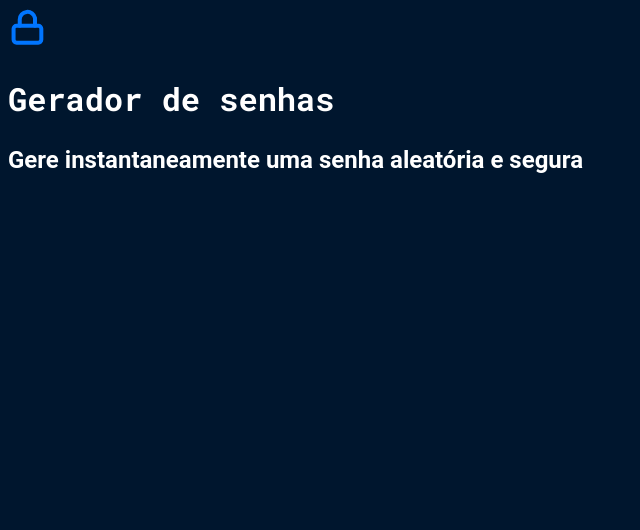
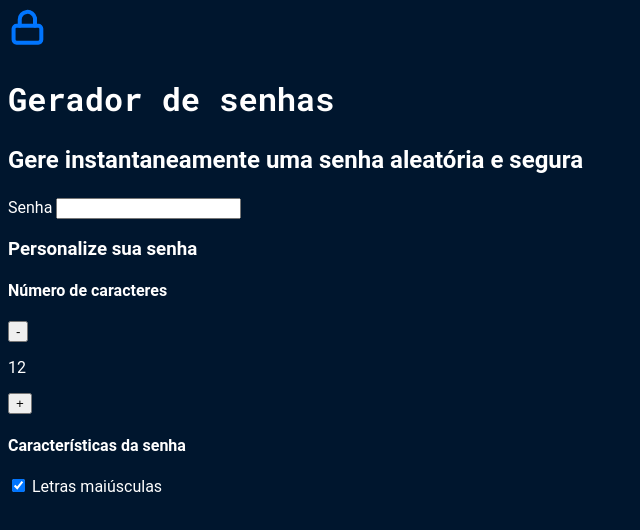
Before and after one commit to ProfXaxa/js-gerador-senha, a plain HTML site: page index.html in a window 1280 px wide. Shown: the whole page, without its empty margins (0-640 px from the left). Drawn offline with Linux system fonts and the light colour scheme.

Commit message:
checkbox

```diff
--- a/index.html
+++ b/index.html
@@ -7,8 +7,36 @@
     <link rel="stylesheet" href="style.css">
 </head>
 <body>
-    <img src="unlock.svg" alt="cadeado fechado">
-    <h2 class="titulo-principal"> Gerador de senhas</h2>
-    <h3 class="titulo-secundario">Gere instantaneamente uma senha aleatória e segura</h3>
+   <section class="conteudo">
+        <div class="conteudo-titulo">
+            <img src="unlock.svg" alt="cadeado fechado">
+            <h2 class="titulo-principal"> Gerador de senhas</h2>
+            <h3 class="titulo-secundario">Gere instantaneamente uma senha aleatória e segura</h3>
+        </div>
+        <div class="conteudo-senha">
+            <label for="senha">Senha</label>
+            <input name="senha" type="text" id="campo-senha">
+        </div>
+        <div class="parametro">
+            <h3 class="parametro-titulo">Personalize sua senha</h3>
+            <div class="parametro-coluna__senha">
+                <div class="parametro-senha">
+                    <h4 class="parametro-senha__titulo">Número de caracteres</h4>
+                    <div class="parametro-senha-botoes">
+                        <button class="parametro-senha__botao">-</button>
+                        <p class="parametro-senha__texto">12</p>
+                        <button class="parametro-senha__botao">+</button>
+                    </div>
+                </div>
+                <div class="parametro-senha">
+                    <h4 class="parametro-senha__titulo">Características da senha</h4>
+                    <div class="parametro-senha-checkbox">
+                        <input type="checkbox" name="maiusculo" class="checkbox" checked>
+                        <label for="maiusculo">Letras maiúsculas</label>
+                    </div>
+                </div>
+            </div>
+        </div>
+    </section>
 </body>
 </html>
```
